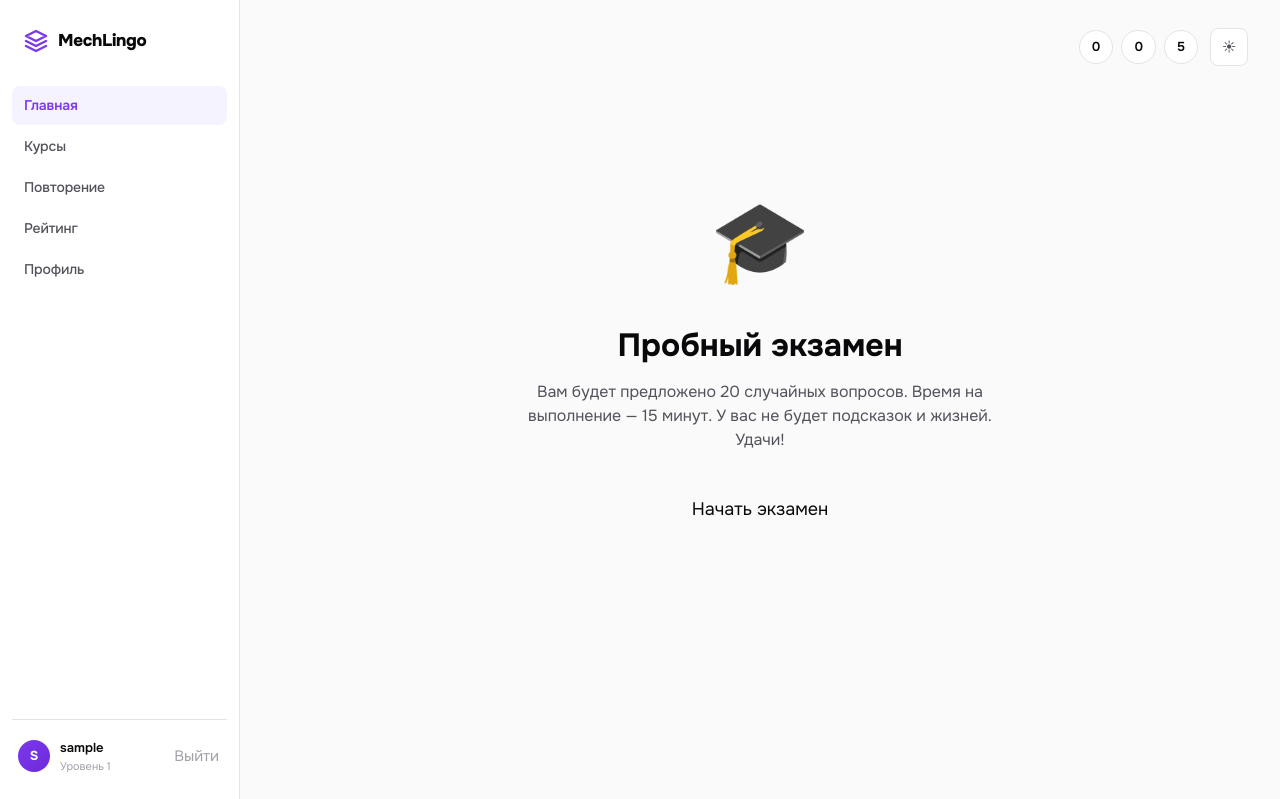
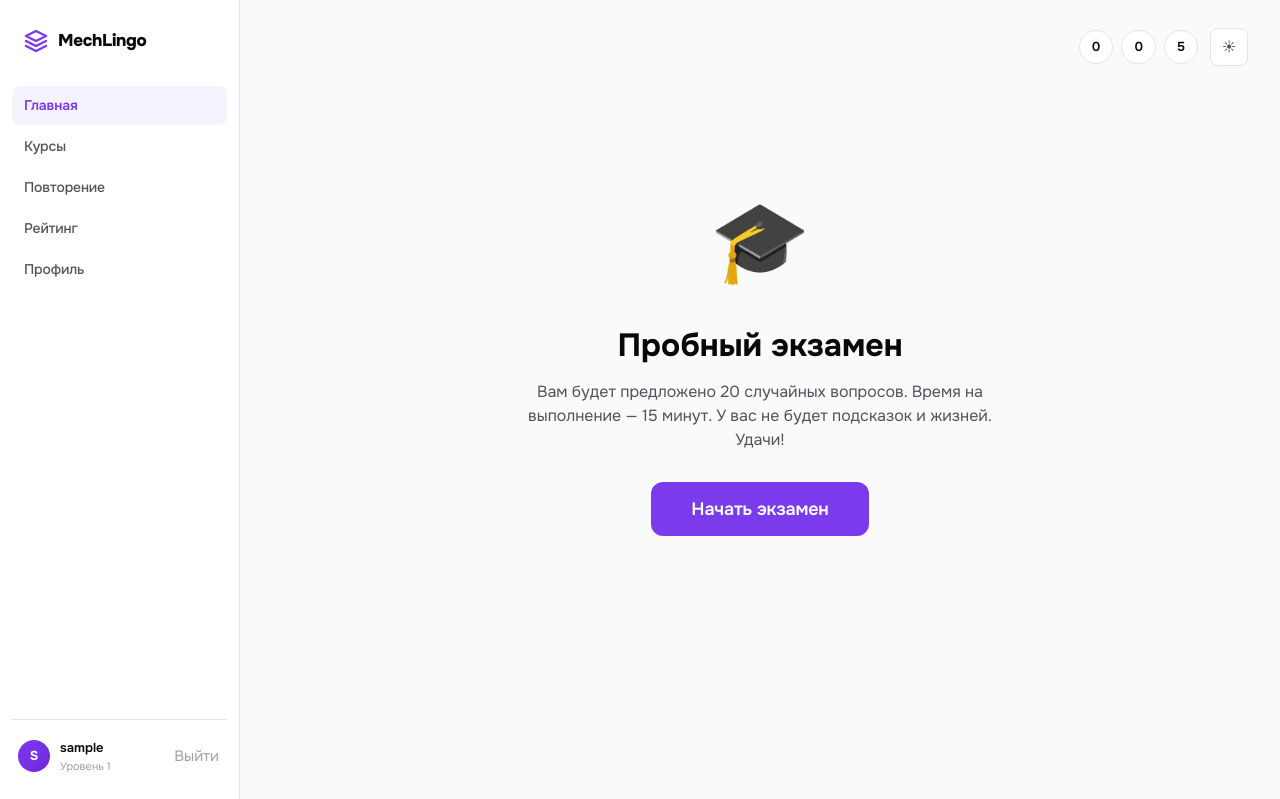
Before and after one commit to amal1a67/mechlingo, a Flask app: page /exam in a window 1280 px wide. Shown: the top 799 px of the page. Run offline with Flask 3, Linux system fonts and the light colour scheme; the visitor is signed in with stand-in values (Sample User, id 1); data comes from the database, SQL or seed files in the repository.

Commit message:
Keep CSS imports before style rules

```diff
--- a/static/css/style.css
+++ b/static/css/style.css
@@ -1,4 +1,5 @@
 @import url("tokens.css");
+@import url("components.css");
 
 /* ==================== СБРОС ==================== */
 * {
@@ -869,8 +870,6 @@ svg { display: block; }
     color: var(--text-secondary);
     font-size: 14px;
 }
-
-@import url("components.css");
 
 /* ==================== AUTH ==================== */
 .auth-container {
```
